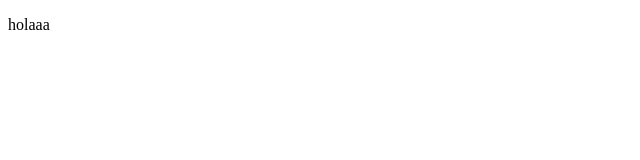
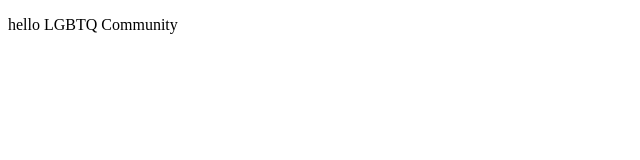
Before and after one commit to Oskura/proyectoDemo, a plain HTML site: page index.html in a window 1280 px wide. Shown: the whole page, without its empty margins (0-640 px from the left). Drawn offline with Linux system fonts and the light colour scheme.

Commit message:
first commit

```diff
--- a/index.html
+++ b/index.html
@@ -8,7 +8,7 @@
 </head>
 <body>
 
-    <p>holaaa</p>
+    <p>hello LGBTQ Community</p>
 
 
 </body>
```
